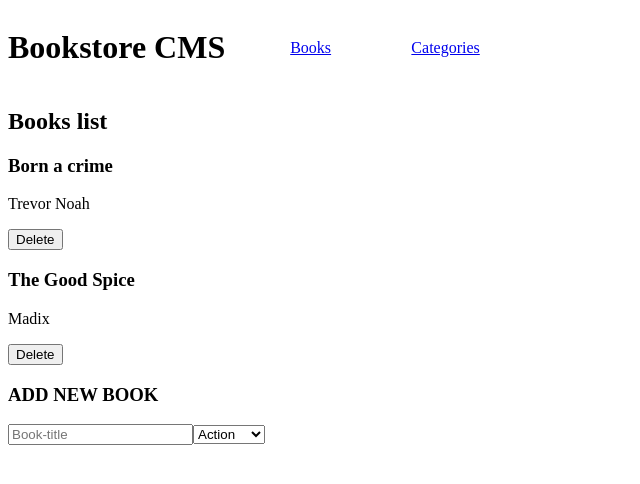
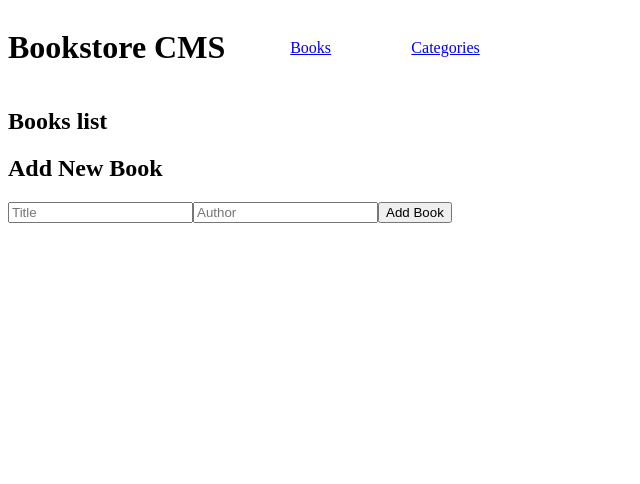
Before and after one commit to BonkeGcobo/bookstore, a React (Create React App) app: page / in a window 1280 px wide. Shown: the top 484 px of the page, without its empty margins (0-640 px from the left). Built offline with nearby package versions, Linux system fonts and the light colour scheme.

Commit message:
Fix add-remove

```diff
--- a/package.json
+++ b/package.json
@@ -13,6 +13,8 @@
     "react-scripts": "5.0.0",
     "redux": "^4.1.2",
     "redux-logger": "^3.0.6",
+    "uuid": "^8.3.2",
+    "uuidv4": "^6.2.12",
     "web-vitals": "^2.1.4"
   },
   "scripts": {
--- a/src/components/BookCompo/Addbook.js
+++ b/src/components/BookCompo/Addbook.js
@@ -1,17 +1,33 @@
-import React from 'react';
+import React, { useState } from 'react';
+import { v4 as uuidv4 } from 'uuid';
+import { useDispatch } from 'react-redux';
+import { addBook } from '../../redux/books/books';
 
-function Addbook() {
+const AddBook = () => {
+  const dispatch = useDispatch();
+
+  const [author, setAuthor] = useState('');
+  const [title, setTitle] = useState('');
+
+  const handleSubmit = (e) => {
+    e.preventDefault();
+    dispatch(addBook({
+      id: uuidv4(), title, author,
+    }));
+    setTitle('');
+    setAuthor('');
+  };
+
   return (
-    <form className="input-form">
-      <h3 className="formTitle">ADD NEW BOOK</h3>
-      <input type="text" placeholder="Book-title" />
-      <select placeholder="Category">
-        <option value="Action">Action</option>
-        <option value="Comedy">Comedy</option>
-      </select>
+    <div>
+      <h2>Add New Book</h2>
+      <form onSubmit={handleSubmit}>
+        <input type="text" value={title} onChange={(e) => setTitle(e.target.value)} placeholder="Title" required />
+        <input type="text" value={author} onChange={(e) => setAuthor(e.target.value)} placeholder="Author" required />
+        <button type="submit">Add Book</button>
+      </form>
+    </div>
+  );
+};
 
-    </form>
-  );
-}
-
-export default Addbook;
+export default AddBook;
--- a/src/components/BookCompo/BookInfo.js
+++ b/src/components/BookCompo/BookInfo.js
@@ -1,12 +1,18 @@
 import React from 'react';
+import { useDispatch } from 'react-redux';
+import { removeBook } from '../../redux/books/books';
 
 const BookInfo = (book) => {
+  const dispatch = useDispatch();
   const { id, title, author } = book;
+  const removeHandler = () => {
+    dispatch(removeBook(id));
+  };
   return (
-    <div id={id}>
+    <div>
       <h3>{title}</h3>
       <p>{author}</p>
-      <button type="button">Delete</button>
+      <button type="button" onClick={removeHandler}>Delete</button>
     </div>
   );
 };
--- a/src/components/BookCompo/BookList.js
+++ b/src/components/BookCompo/BookList.js
@@ -1,11 +1,9 @@
 import React from 'react';
+import { useSelector } from 'react-redux';
 import BookInfo from './BookInfo';
 
 const BookList = () => {
-  const bookArray = [
-    { id: 1, title: 'Born a crime', author: 'Trevor Noah' },
-    { id: 2, title: 'The Good Spice', author: 'Madix' },
-  ];
+  const bookArray = useSelector((state) => state.booksReducer);
 
   return (
     <div>
@@ -16,6 +14,7 @@ const BookList = () => {
           return (
             <BookInfo
               key={id}
+              id={id}
               title={title}
               author={author}
             />
--- a/src/index.js
+++ b/src/index.js
@@ -1,13 +1,17 @@
 import React from 'react';
 import ReactDOM from 'react-dom';
-import { BrowserRouter } from 'react-router-dom';
+import { Provider } from 'react-redux';
+import { BrowserRouter as Router } from 'react-router-dom';
 import App from './App';
+import store from './redux/configureStore';
 
 ReactDOM.render(
   <React.StrictMode>
-    <BrowserRouter basename={process.env.PUBLIC_URL}>
-      <App />
-    </BrowserRouter>
+    <Router>
+      <Provider store={store}>
+        <App />
+      </Provider>
+    </Router>
   </React.StrictMode>,
   document.getElementById('root'),
 );
--- a/src/redux/ConfigureStore.js
+++ b/src/redux/ConfigureStore.js
@@ -1,11 +1,10 @@
+// configureStore.js
+
 import { createStore, combineReducers, applyMiddleware } from 'redux';
 import logger from 'redux-logger';
-import booksReducer from './books/book';
+import booksReducer from './books/books';
 
-const reducer = combineReducers({
-  booksReducer,
-  // Additional Reducers will be added here
-});
+const reducer = combineReducers({ booksReducer });
 
 const store = createStore(
   reducer,
--- a/src/redux/books/book.js
+++ b/src/redux/books/books.js
@@ -23,7 +23,7 @@ const reducer = (state = initialState, action) => {
       return [...state, action.payload];
 
     case REMOVE_BOOK:
-      return state.filter((book) => book.id !== action.payload.id);
+      return state.filter((book) => book.id !== action.payload);
 
     default:
       return state;
```
Also changed, not shown: 1 other file (tests, documents, lock files or other folders).
